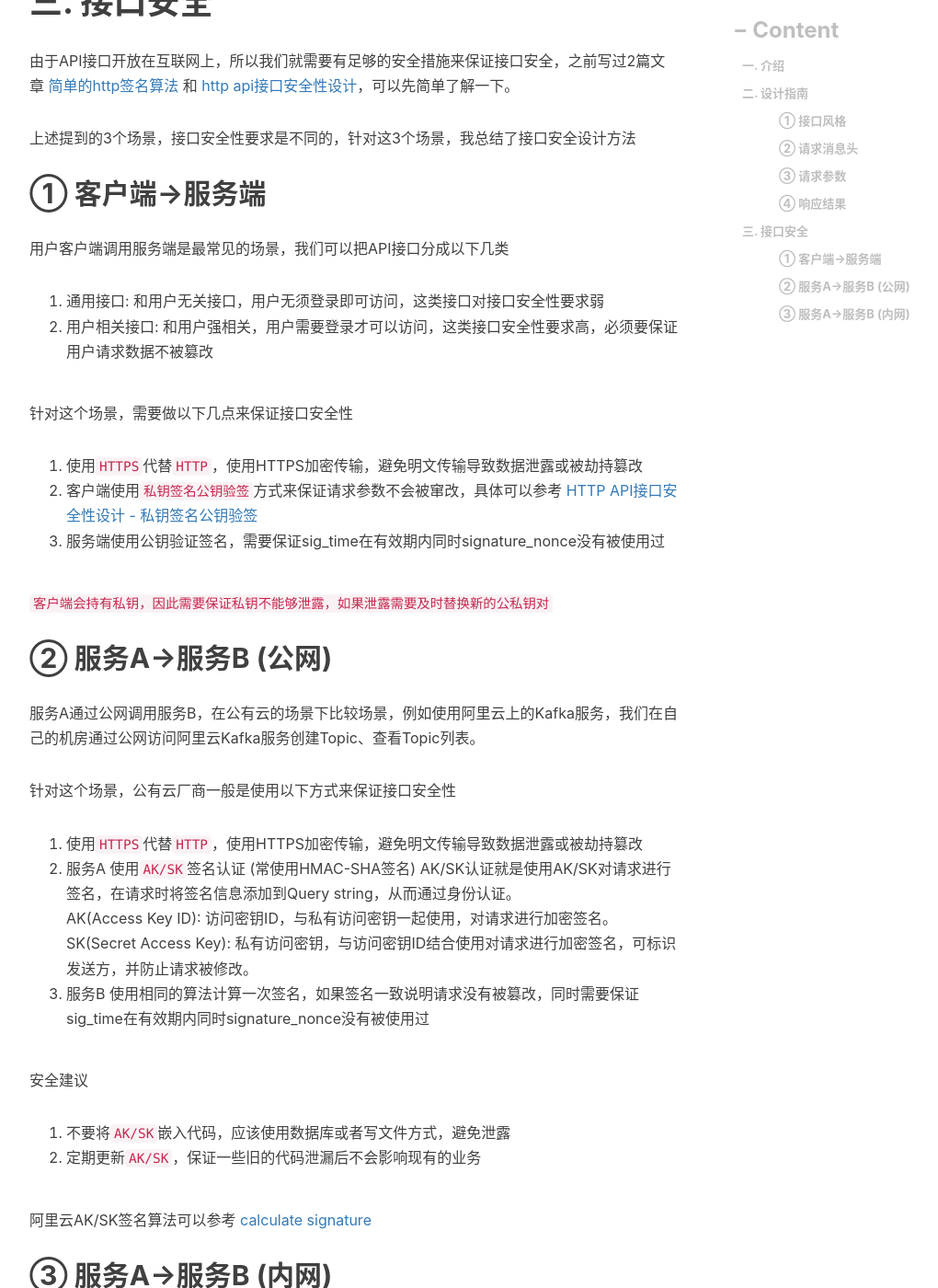
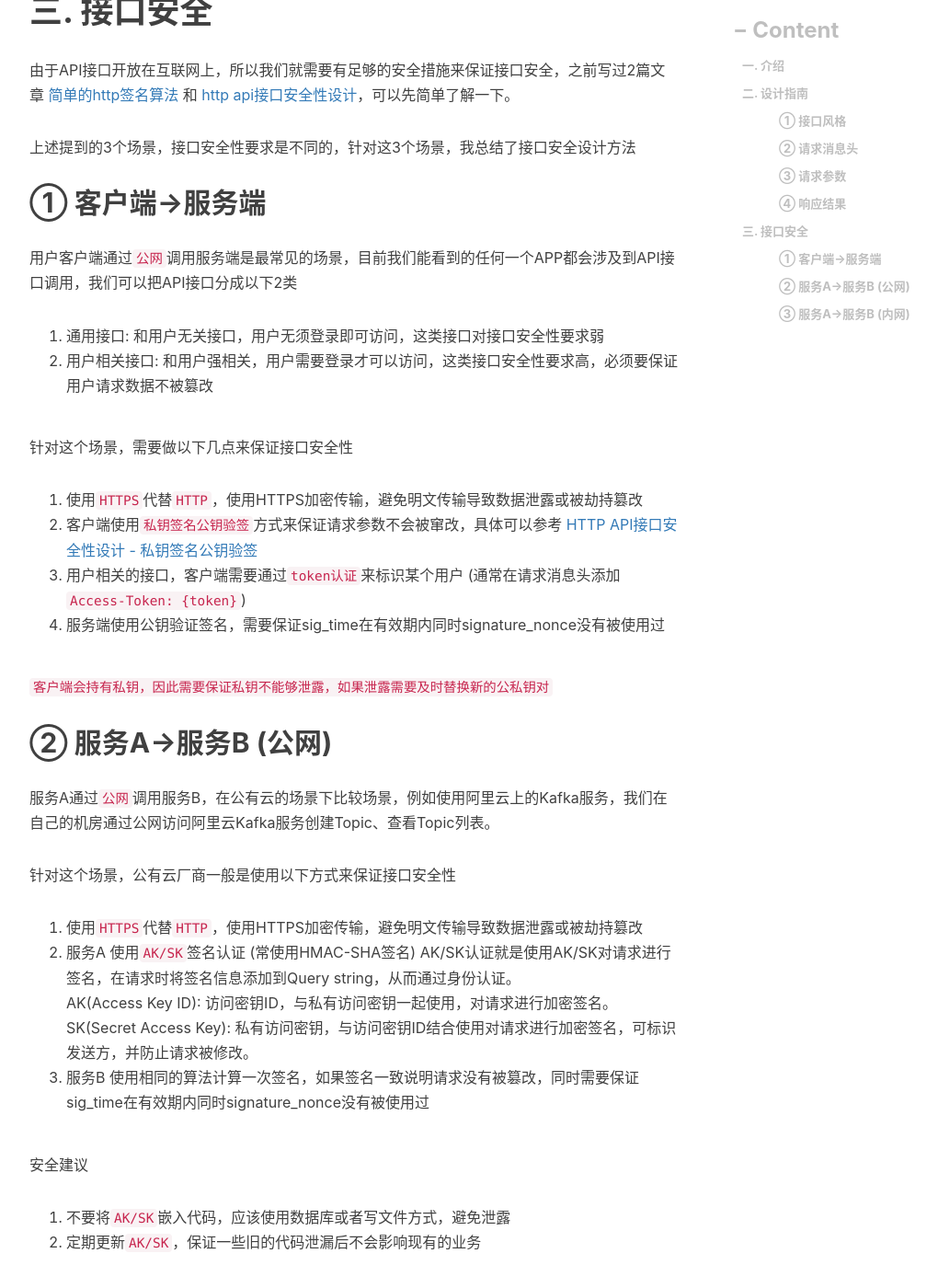
Before and after one commit to engru/chenguolin.github.io, a Jekyll site: the page built from _posts/2017-07-27-【HTTP API-3】HTTP API接口设计指南.md, in a window 1280 px wide and 1400 px high, scrolled down 3415 px. Shown: the whole window at 92% size, without its empty margins (233-1253 px from the left). Built offline with Jekyll 4.4.1, drawn with Linux system fonts in a browser that asks for light colours; nearby versions of some CDN libraries; comment, search, counter and statistics services are not loaded; some of the changed text lies outside the part shown.

Commit message:
Update 2017-07-27-【HTTP API-3】HTTP API接口设计指南.md

```diff
--- a/_posts/2017-07-27-【HTTP API-3】HTTP API接口设计指南.md
+++ b/_posts/2017-07-27-【HTTP API-3】HTTP API接口设计指南.md
@@ -34,7 +34,8 @@ API的URI scheme 由以下几个部分组成: {URI Scheme} :// {Endpoint} / {Ver
 ## ② 请求消息头
 请求消息Headers用来设置附加字段，例如指定的URI和HTTP方法所要求的字段。`Content-Type` 字段是必须的，用来定义消息体类型
 
-请求方发起请求的时候必须设置 `Content-Type` 值为 `application/x-www-form-urlencoded; charset=utf-8`
+1. 必须设置 `Content-Type: application/x-www-form-urlencoded; charset=utf-8`
+2. 对于需要用户认证信息的接口，需要设置 `Access-Token: {token}` 用来标识某个用户
 
 ## ③ 请求参数
 我们把请求参数分成2类，一类是`公共参数`，另外一类是`业务参数`，参数传递应该遵循以下2个原则
@@ -88,7 +89,7 @@ API接口响应结果应该按照以下格式
 上述提到的3个场景，接口安全性要求是不同的，针对这3个场景，我总结了接口安全设计方法
 
 ## ① 客户端->服务端
-用户客户端调用服务端是最常见的场景，我们可以把API接口分成以下几类
+用户客户端通过`公网`调用服务端是最常见的场景，目前我们能看到的任何一个APP都会涉及到API接口调用，我们可以把API接口分成以下2类
 
 1. 通用接口: 和用户无关接口，用户无须登录即可访问，这类接口对接口安全性要求弱
 2. 用户相关接口: 和用户强相关，用户需要登录才可以访问，这类接口安全性要求高，必须要保证用户请求数据不被篡改
@@ -97,12 +98,13 @@ API接口响应结果应该按照以下格式
 
 1. 使用`HTTPS`代替`HTTP`，使用HTTPS加密传输，避免明文传输导致数据泄露或被劫持篡改
 2. 客户端使用`私钥签名公钥验签`方式来保证请求参数不会被窜改，具体可以参考 [HTTP API接口安全性设计 - 私钥签名公钥验签](https://chenguolin.github.io/2017/07/26/HTTP-API-2-HTTP-API%E6%8E%A5%E5%8F%A3%E5%AE%89%E5%85%A8%E6%80%A7%E8%AE%BE%E8%AE%A1/#%E4%B8%89-%E7%A7%81%E9%92%A5%E7%AD%BE%E5%90%8D%E5%85%AC%E9%92%A5%E9%AA%8C%E7%AD%BE)
-3. 服务端使用公钥验证签名，需要保证sig_time在有效期内同时signature_nonce没有被使用过
+3. 用户相关的接口，客户端需要通过`token认证`来标识某个用户  (通常在请求消息头添加`Access-Token: {token}`)
+4. 服务端使用公钥验证签名，需要保证sig_time在有效期内同时signature_nonce没有被使用过
 
 `客户端会持有私钥，因此需要保证私钥不能够泄露，如果泄露需要及时替换新的公私钥对`
 
 ## ② 服务A->服务B (公网)
-服务A通过公网调用服务B，在公有云的场景下比较场景，例如使用阿里云上的Kafka服务，我们在自己的机房通过公网访问阿里云Kafka服务创建Topic、查看Topic列表。
+服务A通过`公网`调用服务B，在公有云的场景下比较场景，例如使用阿里云上的Kafka服务，我们在自己的机房通过公网访问阿里云Kafka服务创建Topic、查看Topic列表。
 
 针对这个场景，公有云厂商一般是使用以下方式来保证接口安全性
 
@@ -121,3 +123,6 @@ API接口响应结果应该按照以下格式
 阿里云AK/SK签名算法可以参考 [calculate signature](https://github.com/chenguolin/go-aliyun/blob/master/kafka/client.go#L289)
 
 ## ③ 服务A->服务B (内网)
+服务A通过`内网`调用服务B，常用于服务间依赖调用，这在我们自己的机房非常常见。
+
+由于是内网调用，安全性会比在公网上调用高很多，因此为了接口安全性我们一般只需要使用简单的签名就可以，具体可以参考 [HTTP API接口安全性设计 - 简单参数签名](https://chenguolin.github.io/2017/07/26/HTTP-API-2-HTTP-API%E6%8E%A5%E5%8F%A3%E5%AE%89%E5%85%A8%E6%80%A7%E8%AE%BE%E8%AE%A1/#%E4%BA%8C-%E5%8F%82%E6%95%B0%E7%AD%BE%E5%90%8D)
```
